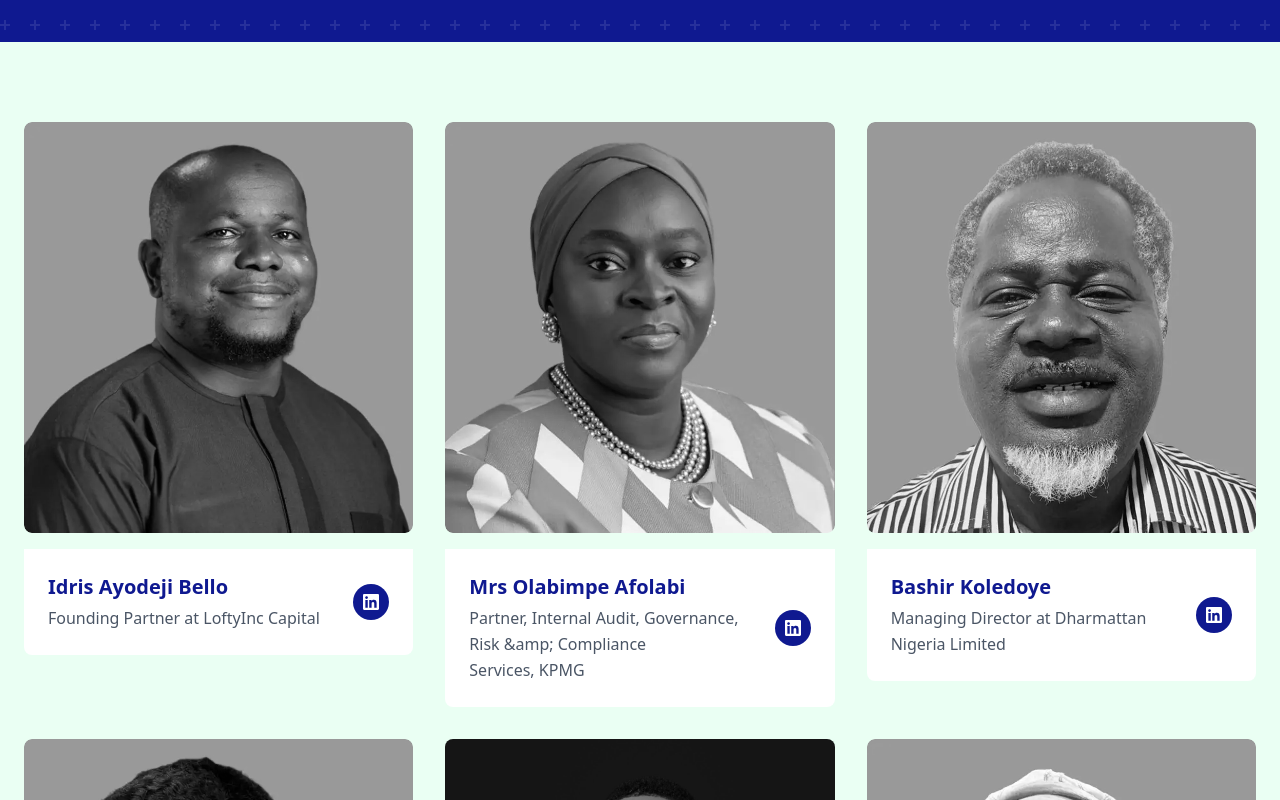
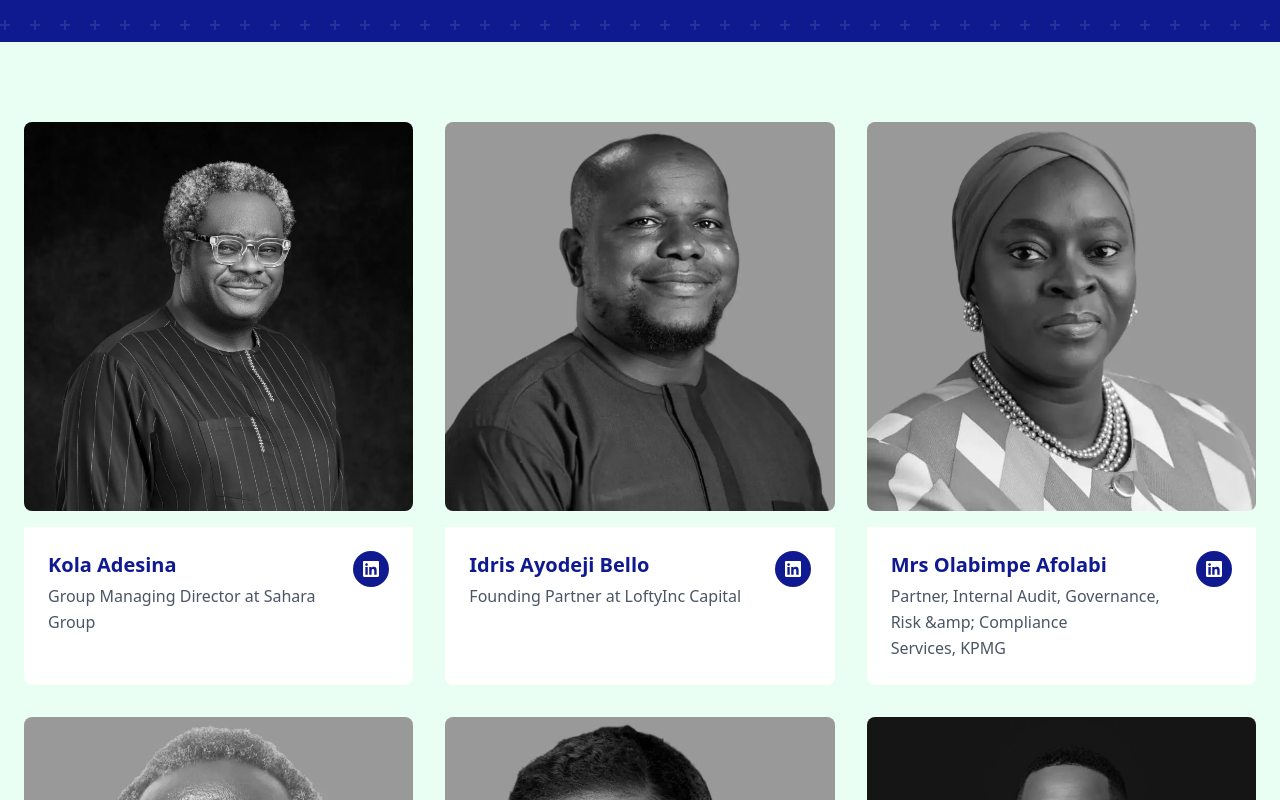
Before and after one commit to dotandev/NGM, a Next.js app: page /speakers in a window 1280 px wide. Shown: the part 360-1160 px from the top of the page. Built offline with nearby package versions, Linux system fonts and the light colour scheme.

Commit message:
feat: update speakers list

```diff
--- a/app/speakers/page.tsx
+++ b/app/speakers/page.tsx
@@ -3,6 +3,7 @@
 import { motion } from "framer-motion";
 import Image from "next/image";
 import Link from "next/link";
+import Kola from "@/public/assets/speakers/kola-adesina.webp";
 import idris from "@/public/assets/speakers/idris.webp";
 import olabimpe from "@/public/assets/speakers/olabimpe.webp";
 import bashir from "@/public/assets/speakers/bashir-koledoye.webp";
@@ -15,6 +16,16 @@ import deepankar from "@/public/assets/speakers/deepankar-cropped.webp";
 
 export default function SpeakersPage() {
   const speakers = [
+    {
+      id: "kola-adesina",
+      name: "Kola Adesina",
+      role: "Group Managing Director at Sahara Group",
+      image: Kola,
+      social: {
+        behance: "#",
+        linkedin: "https://www.linkedin.com/in/kola-adesina-5b79134b",
+      },
+    },
     {
       id: "idris-ayodeji-bello",
       name: "Idris Ayodeji Bello",
@@ -96,6 +107,16 @@ export default function SpeakersPage() {
         linkedin: "https://www.linkedin.com/in/fiyinogunlesi",
       },
     },
+    // {
+    //   id: "abimbola-lekki",
+    //   name: "Dr Abimbola Abdurrahman-Lekki",
+    //   role: "Founder of RegalStone Capital",
+    //   image: fiyin,
+    //   social: {
+    //     behance: "#",
+    //     linkedin: "https://www.linkedin.com/in/fiyinogunlesi",
+    //   },
+    // },
   ];
 
   return (
@@ -146,7 +167,7 @@ export default function SpeakersPage() {
       {/* Speakers Grid */}
       <section className="bg-[#EAFFF3] py-12 md:py-20 px-4 md:px-6">
         <div className="max-w-7xl mx-auto">
-          <div className="grid grid-cols-1 md:grid-cols-2 lg:grid-cols-3 gap-6 md:gap-8">
+          <div className="grid grid-cols-1 sm:grid-cols-2 lg:grid-cols-3 gap-4 sm:gap-6 lg:gap-8">
             {speakers.map((speaker, index) => (
               <motion.div
                 key={speaker.id}
@@ -154,73 +175,43 @@ export default function SpeakersPage() {
                 whileInView={{ opacity: 1, y: 0 }}
                 transition={{ duration: 0.6, delay: index * 0.1 }}
                 viewport={{ once: true }}
-                className="relative"
+                className="relative flex flex-col h-full"
               >
                 {/* Speaker Image */}
-                <div className="relative mb-4 overflow-hidden rounded-lg">
+                <div className="relative mb-4 overflow-hidden rounded-lg aspect-square w-full">
                   <Image
                     src={speaker.image}
                     alt={speaker.name}
-                    width={400}
-                    height={400}
-                    className="w-full h-full object-cover grayscale hover:grayscale-0 hover:scale-105 transition-all duration-300 ease-in-out"
+                    fill
+                    sizes="(max-width: 640px) 100vw, (max-width: 1024px) 50vw, 33vw"
+                    className="object-cover grayscale hover:grayscale-0 hover:scale-105 transition-all duration-300 ease-in-out"
                   />
                 </div>
 
                 {/* Speaker Info */}
-                <div className="bg-white p-4 md:p-6 rounded-b-lg flex flex-col sm:flex-row sm:items-center sm:justify-between gap-4">
+                <div className="bg-white p-4 sm:p-5 lg:p-6 rounded-b-lg flex gap-4 flex-grow">
                   <div className="flex-1">
-                    <h3 className="text-lg md:text-xl font-bold text-[rgb(15_25_144_/_1)] mb-1">
+                    <h3 className="text-base sm:text-lg lg:text-xl font-bold text-[rgb(15_25_144_/_1)] mb-1">
                       {speaker.name}
                     </h3>
-                    <p className="text-sm md:text-base text-gray-600 leading-relaxed">
+                    <p className="text-sm lg:text-base text-gray-600 leading-relaxed">
                       {speaker.role}
                     </p>
                   </div>
 
-                  <div className="flex gap-2 shrink-0">
-                    {/* <a
-                      href={speaker.social.behance}
-                      style={{
-                        width: "36px",
-                        height: "36px",
-                        borderRadius: "50%",
-                        backgroundColor: "#C4F82A",
-                        display: "flex",
-                        alignItems: "center",
-                        justifyContent: "center",
-                        textDecoration: "none",
-                        transition: "transform 0.2s ease",
-                      }}
-                      onMouseEnter={(e) => {
-                        e.currentTarget.style.transform = "translateY(-2px)";
-                      }}
-                      onMouseLeave={(e) => {
-                        e.currentTarget.style.transform = "translateY(0)";
-                      }}
-                    >
-                      <span
-                        style={{
-                          fontSize: "14px",
-                          fontWeight: "bold",
-                          color: "#0DA04C",
-                        }}
-                      >
-                        Be
-                      </span>
-                    </a> */}
-
+                  <div className="flex gap-2">
                     <a
                       href={speaker.social.linkedin}
                       target="_blank"
                       rel="noopener noreferrer"
-                      className="w-9 h-9 rounded-full bg-[rgb(15_25_144_/_1)] flex items-center justify-center hover:-translate-y-1 transition-transform duration-200"
+                      className="w-8 h-8 sm:w-9 sm:h-9 rounded-full bg-[rgb(15_25_144_/_1)] flex items-center justify-center hover:-translate-y-1 transition-transform duration-200"
                     >
                       <svg
-                        width="16"
-                        height="16"
+                        width="14"
+                        height="14"
                         viewBox="0 0 24 24"
                         fill="white"
+                        className="sm:w-4 sm:h-4"
                       >
                         <path d="M20.447 20.452h-3.554v-5.569c0-1.328-.027-3.037-1.852-3.037-1.853 0-2.136 1.445-2.136 2.939v5.667H9.351V9h3.414v1.561h.046c.477-.9 1.637-1.85 3.37-1.85 3.601 0 4.267 2.37 4.267 5.455v6.286zM5.337 7.433c-1.144 0-2.063-.926-2.063-2.065 0-1.138.92-2.063 2.063-2.063 1.14 0 2.064.925 2.064 2.063 0 1.139-.925 2.065-2.064 2.065zm1.782 13.019H3.555V9h3.564v11.452zM22.225 0H1.771C.792 0 0 .774 0 1.729v20.542C0 23.227.792 24 1.771 24h20.451C23.2 24 24 23.227 24 22.271V1.729C24 .774 23.2 0 22.222 0h.003z" />
                       </svg>
```
Also changed, not shown: public/assets/speakers/kola-adesina.webp (added).
